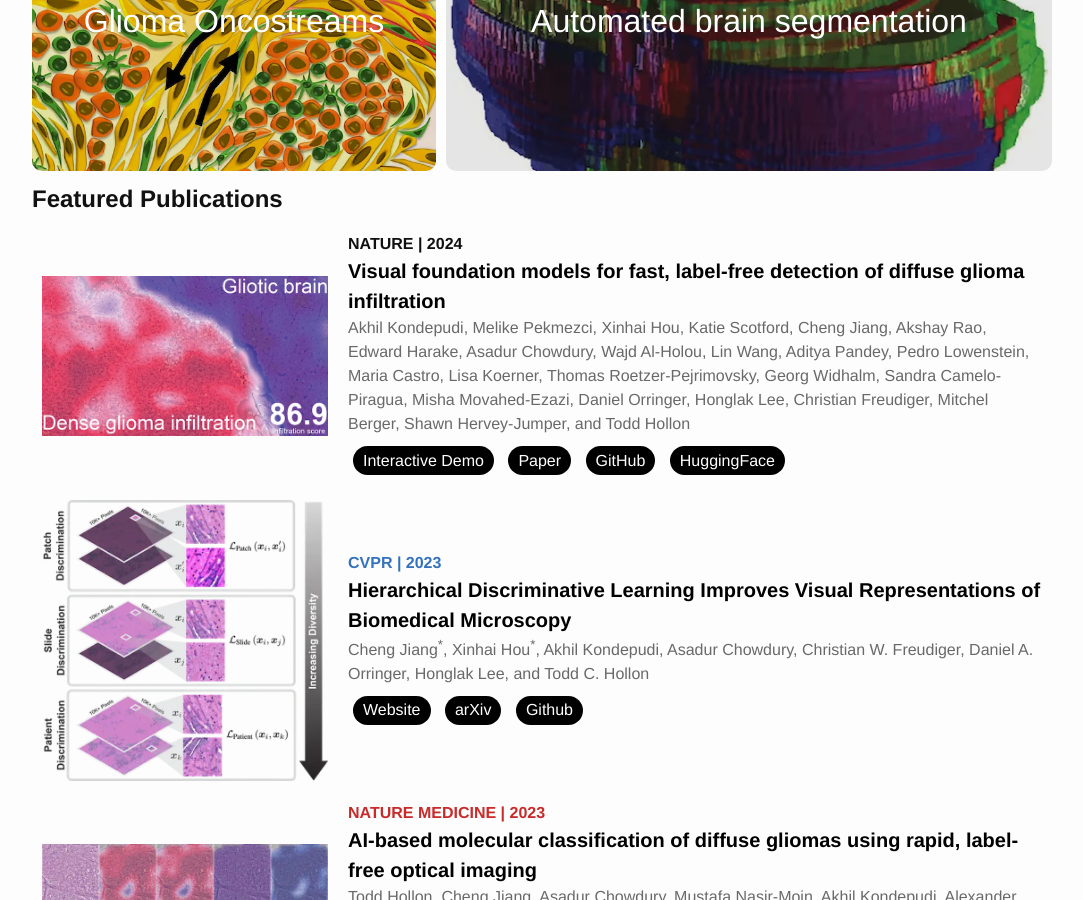
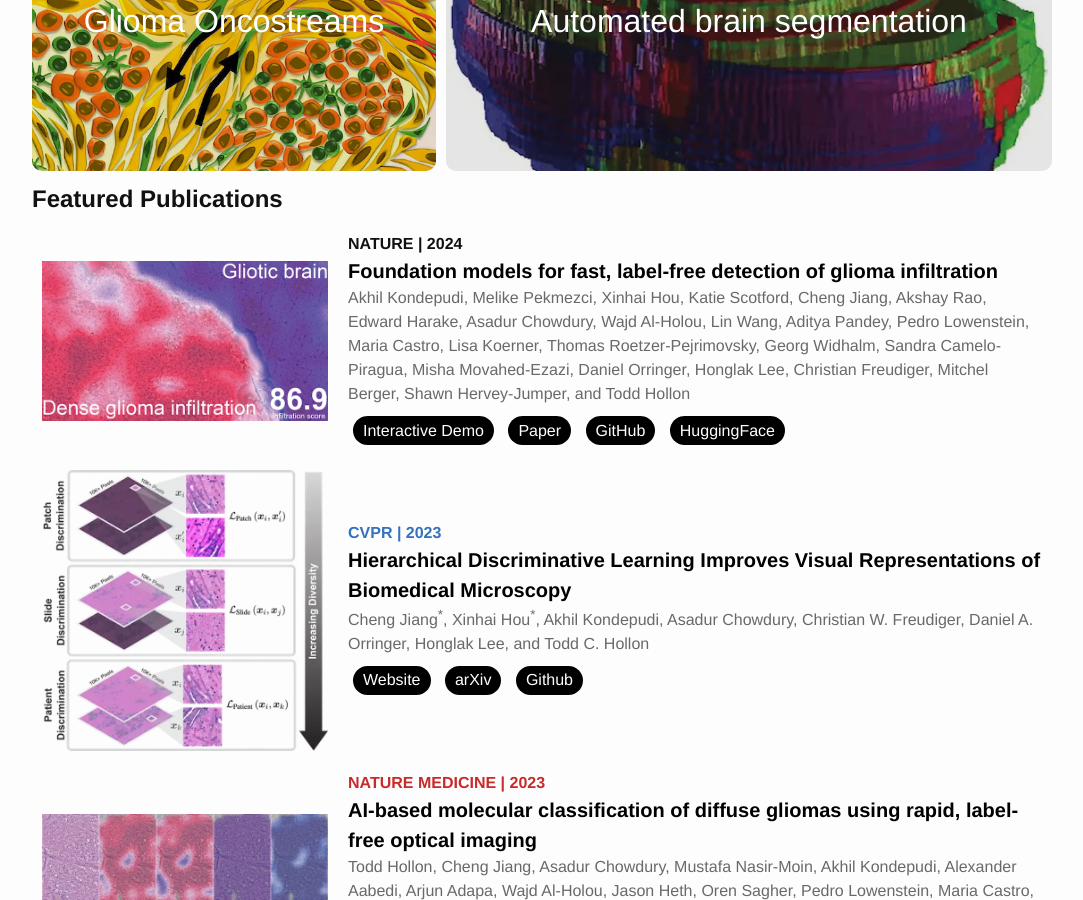
Before and after one commit to MLNeurosurg/mlneurosurg.github.io, a Jekyll site: the page built from index.md, in a window 1280 px wide and 900 px high, scrolled down 1870 px. Shown: the whole window, without its empty margins (98-1181 px from the left). Built offline with Jekyll 4.4.1, drawn with Linux system fonts in a browser that asks for light colours.

Commit message:
edited akhil's paper

```diff
--- a/_data/publications.yaml
+++ b/_data/publications.yaml
@@ -2,7 +2,7 @@ kondepudi2024visual:
     color: 111
     venue: NATURE | 2024
     link: https://www.nature.com/articles/s41586-024-08169-3
-    title: Visual foundation models for fast, label-free detection of diffuse glioma infiltration
+    title: Foundation models for fast, label-free detection of glioma infiltration
     authors: Akhil Kondepudi, Melike Pekmezci, Xinhai Hou, Katie Scotford, Cheng Jiang, Akshay Rao, Edward Harake, Asadur Chowdury, Wajd Al-Holou, Lin Wang, Aditya Pandey, Pedro Lowenstein, Maria Castro, Lisa Koerner, Thomas Roetzer-Pejrimovsky, Georg Widhalm, Sandra Camelo-Piragua, Misha Movahed-Ezazi, Daniel Orringer, Honglak Lee, Christian Freudiger, Mitchel Berger, Shawn Hervey-Jumper, and Todd Hollon
     im: kondepudi2024visual.webp
     pills:
```
